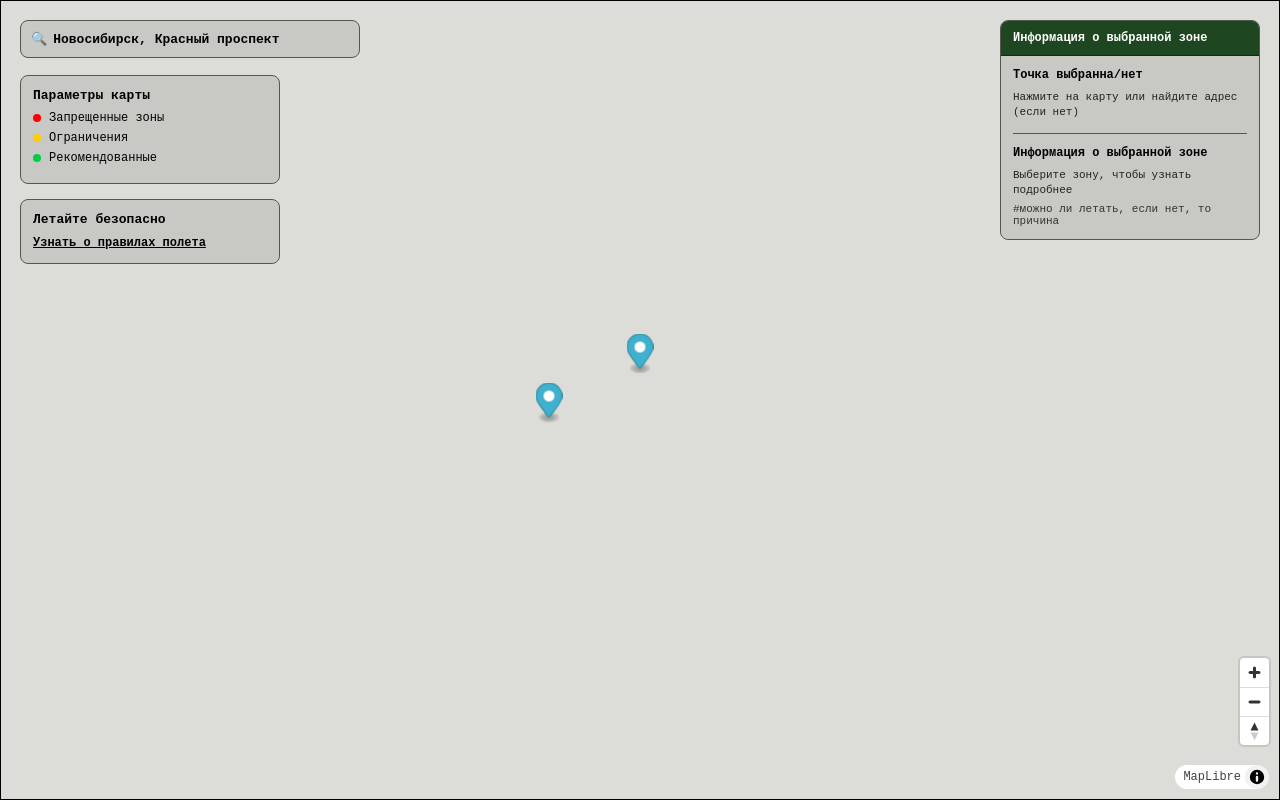
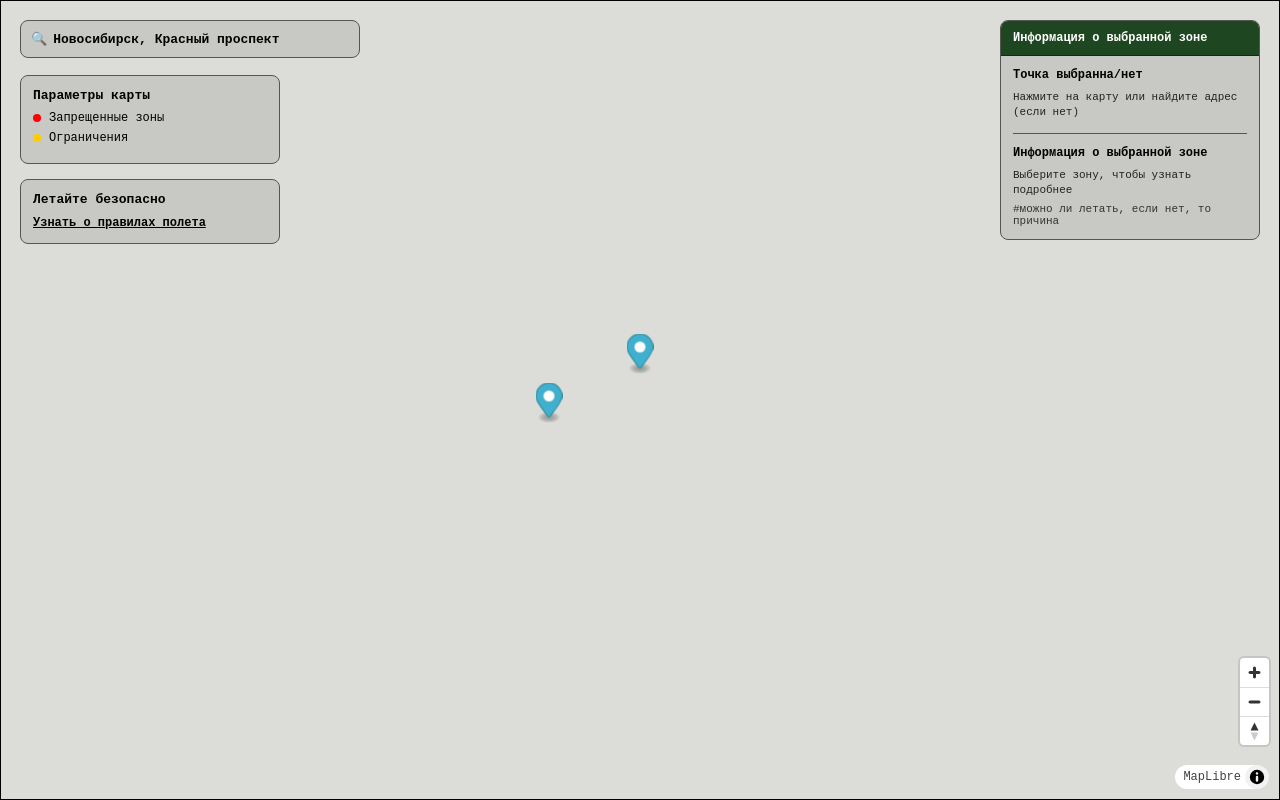
Before and after one commit to Lera1110/project9, a plain HTML site: page index.html in a window 1280 px wide. Drawn offline with nearby package versions, Linux system fonts and the light colour scheme; no server answers.

Commit message:
Add files via upload

```diff
--- a/index.html
+++ b/index.html
@@ -22,7 +22,6 @@
                 <ul class="parameter-list">
                     <li><span class="dot-red"></span> Запрещенные зоны</li>
                     <li><span class="dot-yellow"></span> Ограничения</li>
-                    <li><span class="dot-green"></span> Рекомендованные</li>
                 </ul>
             </div>
 
```
